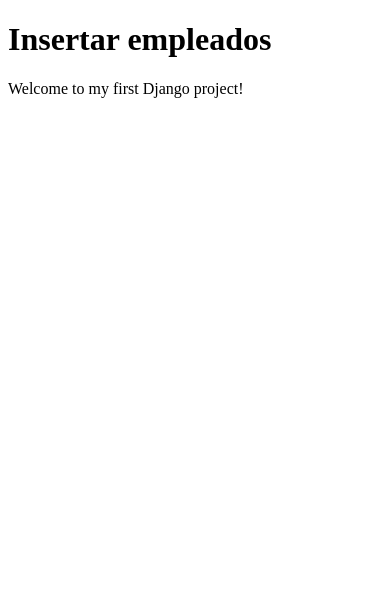
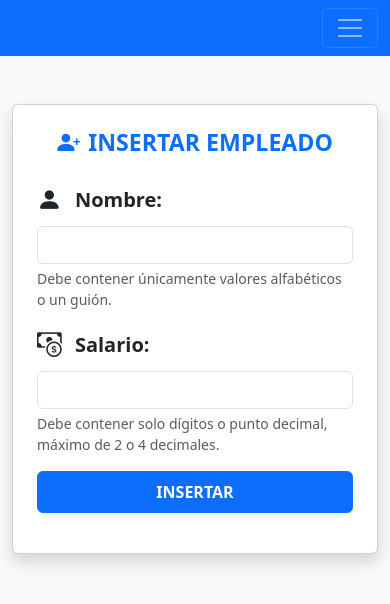
Before and after one commit to Gabriel1700/Tarea-Programada-1-BD, a Django app: page /insertar_empleado/ in a window 390 px wide. Shown: the top 604 px of the page. Run offline with Django 5.2, Linux system fonts and the light colour scheme; some libraries are stand-ins or nearby versions.

Commit message:
Proyecto con diseño inicial de página de insertar empleados (aún sin lógica), además de barra de navegación. Se instaló django-bootstrap como framework para el diseño de la app.

```diff
--- a/requirements.txt
+++ b/requirements.txt
@@ -1,8 +1,12 @@
 asgiref==3.12.1
-Django==6.1
+beautifulsoup4==4.15.0
+Django==4.2.30
+django-bootstrap-v5==1.0.11
 mssql-django==1.8.0
 pyodbc==5.3.0
 python-decouple==3.8
 pytz==2026.3.post1
+soupsieve==2.9.2
 sqlparse==0.6.0
+typing_extensions==4.16.0
 tzdata==2026.3
--- a/tp1_app/templates/insertar_empleado.html
+++ b/tp1_app/templates/insertar_empleado.html
@@ -1,9 +1,66 @@
-<!DOCTYPE html>
-<html>
-<body>
+{# Carga la barra de navegación navbar.html #}
+{% extends 'navbar.html' %}
 
-<h1>Insertar empleados</h1>
-<p>Welcome to my first Django project!</p>
+{# Titulo de la pagina #}
+{% block title %}Insertar Empleado{% endblock %}
 
-</body>
-</html>
+{% block content %}
+
+<!--Contenedor que centra el contenido y coloca margin top de 5-->
+<div class="row justify-content-center mt-5">
+
+    <!-- Abarca 12 columnas en celular, 6 mantalla mediana y 5 pantalla grande -->
+    <div class="col-12 col-md-6 col-lg-5">
+
+        <!-- Tarjeda de fondo blanco, sombra y padding de 4, bordes redondeados -->
+        <div class="card shadow p-4 bg-white rounded mb-4">
+
+            <!-- Titulo del formulario, centrado, margen-bottom 4, color primary, negrita  -->
+            <h3 class="text-center mb-4 fw-bold text-primary fs-3 text-uppercase">
+                <i class="bi bi-person-plus-fill me-2"></i>Insertar Empleado
+            </h3>
+
+            <!--Formulario-->
+            <form id="formEmpleado" action="/insertar_empleado/" method="POST">
+                {% csrf_token %}
+
+                <!--Campo para el nombre-->
+                <div class="mb-3">
+                    <label for="nombre" class="form-label fw-semibold fs-5">
+                        <i class="bi bi-person-fill me-2 fs-2 align-middle"></i>
+                        <span class="align-middle ">Nombre:</span>
+                    </label>
+                    <input name="nombre" type="text" class="form-control" id="nombre" aria-describedby="nombreHelp">
+                    <div id="nombreHelp" class="form-text">Debe contener únicamente valores alfabéticos o un guión.
+                    </div>
+                </div>
+
+                <!--Campo para el salario-->
+                <div class="mb-3">
+                    <label for="salario" class="form-label fw-semibold fs-5">
+                        <i class="bi bi-cash-coin me-2 fs-2 align-middle"></i>
+                        <span class="align-middle ">Salario:</span>
+                    </label>
+                    <input name="salario" type="text" class="form-control" id="salario" aria-describedby="salarioHelp">
+                    <div id="salarioHelp" class="form-text">Debe contener solo dígitos o punto decimal, máximo de 2 o 4
+                        decimales.</div>
+                </div>
+
+                <button type="submit" class="btn btn-primary w-100 fw-bold text-uppercase py-2">
+                    Insertar
+                </button>
+
+                <!-- Div para mostrar mensajes y excepciones de validación -->
+                <div class="mt-3" id="seccionErrores">
+
+
+
+                </div>
+            </form>
+
+        </div>
+    </div>
+
+
+</div>
+{% endblock %}
--- /dev/null
+++ b/tp1_app/templates/navbar.html
@@ -0,0 +1,48 @@
+<!DOCTYPE html>
+<html>
+
+<head>
+    <title>{% block title %}Sistema de Empleados{% endblock %}</title>
+    {% load bootstrap5 %} <!--Le dice a Django que debe cargar el módulo de bootstrap 5 en esta plantilla-->
+    {% bootstrap_css %} <!--Inserción de <link> con referencia a la hoja de estilos de bootstrap-->
+    {% bootstrap_javascript %} <!--Inserción de <script> con referencia al archivo javascript-->
+    <link href="https://cdn.jsdelivr.net/npm/bootstrap-icons/font/bootstrap-icons.css" rel="stylesheet"> <!--Para usar icono-->
+</head>
+
+<body class="bg-light">
+
+    <!-- Barra de navegación  -->
+    <nav class="navbar navbar-expand-lg navbar-dark bg-primary">
+        <div class="container-fluid">
+            <button class="navbar-toggler ms-auto" type="button" data-bs-toggle="collapse" data-bs-target="#navbarNav"
+                aria-controls="navbarNav" aria-expanded="false" aria-label="Toggle navigation">
+                <span class="navbar-toggler-icon"></span>
+            </button>
+            <div class="collapse navbar-collapse" id="navbarNav">
+                <ul class="navbar-nav">
+                    <li class="nav-item">
+                        <a class="nav-link fw-semibold fs-5 text-white" href="/">Empleados</a>
+                    </li>
+                    <li class="nav-item">
+                        <a class="nav-link fw-semibold fs-5 text-white" href="/insertar_empleado">Insertar</a>
+                    </li>
+                    <li class="nav-item">
+                        <a class="nav-link fw-semibold fs-5 text-white" href="#">Acerca de</a>
+                    </li>
+                </ul>
+            </div>
+        </div>
+    </nav>
+
+
+    <div class="container mt-3">
+
+        <!-- Espacio para las demás templates -->
+        {% block content %}
+        {% endblock %}
+
+    </div>
+
+</body>
+
+</html>
--- a/tp1_app/urls.py
+++ b/tp1_app/urls.py
@@ -2,6 +2,6 @@ from django.urls import path
 from . import views
 
 urlpatterns = [
-    path('', views.empleado, name='empleado'),
+    path('', views.empleado, name='empleados'),
     path('insertar_empleado/', views.insertar_empleado, name='insertar_empleado')
 ]
--- a/tp1_proyecto/settings.py
+++ b/tp1_proyecto/settings.py
@@ -38,7 +38,8 @@ INSTALLED_APPS = [
     'django.contrib.sessions',
     'django.contrib.messages',
     'django.contrib.staticfiles',
-    'tp1_app'
+    'tp1_app',
+    'bootstrap5',
 ]
 
 MIDDLEWARE = [
```
Also changed, not shown: tp1_app/views.py (line endings or trailing spaces).
